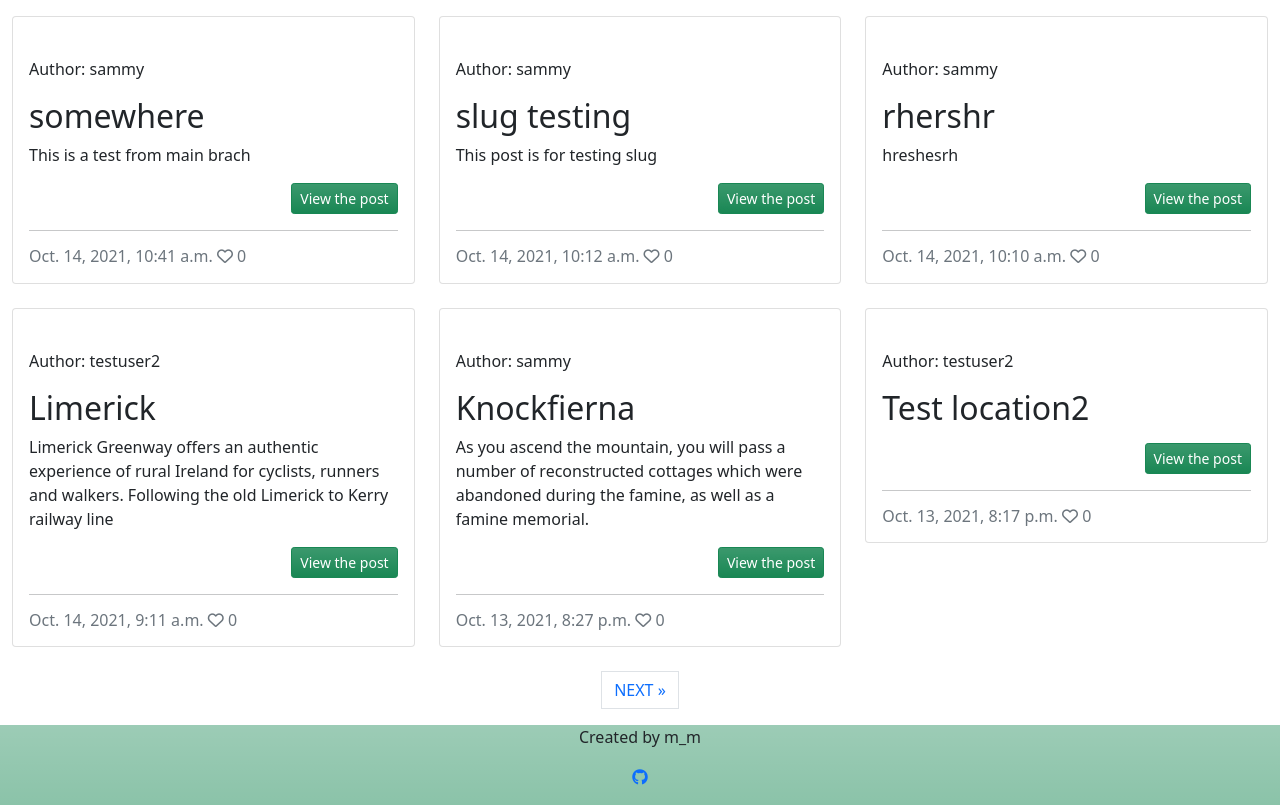
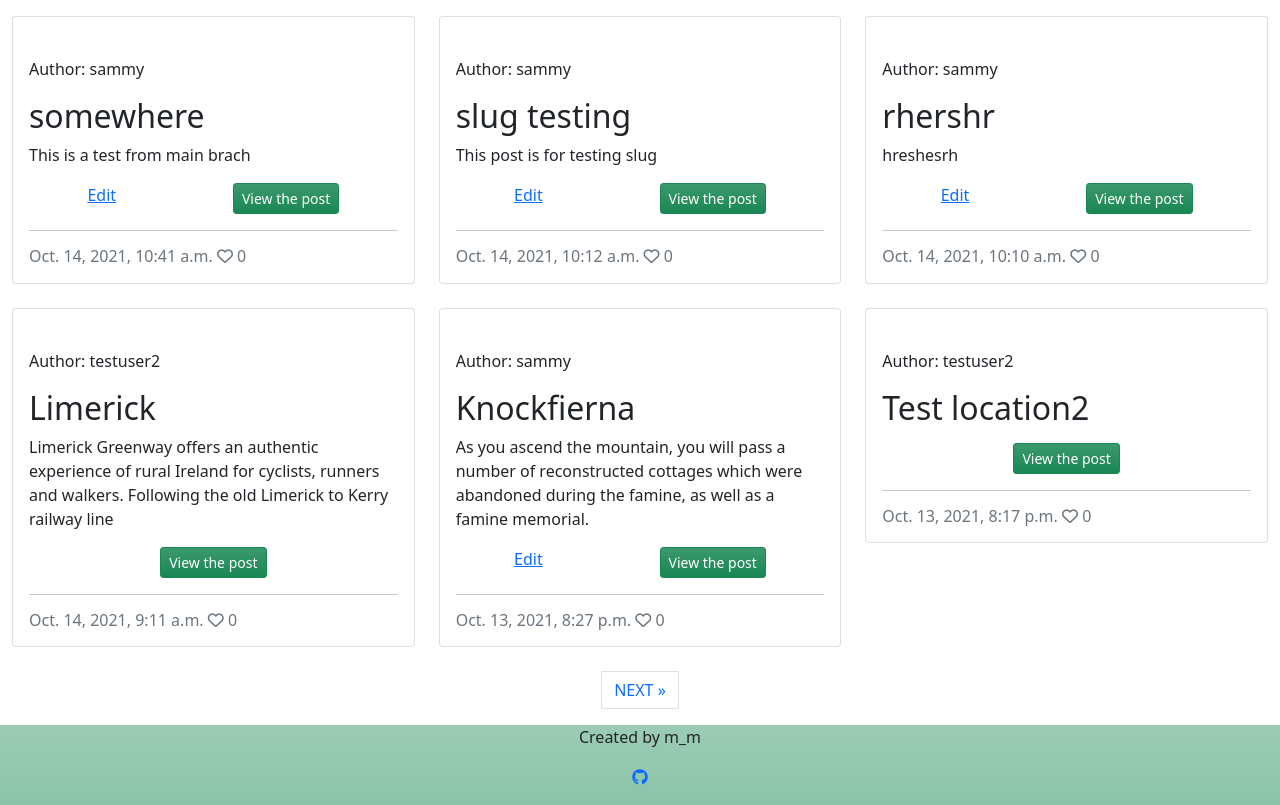
Before and after one commit to mwmlln/tails-on-trails, a Django app: page /posts/ in a window 1280 px wide. Shown: the part 58-863 px from the top of the page. Run offline with Django 3.2, Linux system fonts and the light colour scheme; a user stored in the database is signed in; data comes from the database, SQL or seed files in the repository; both versions use the stored data as it was after the commit; some libraries are stand-ins or nearby versions.

Commit message:
ADD post_edit page created but not successfully linked to the editing page yet

```diff
--- a/forum/urls.py
+++ b/forum/urls.py
@@ -7,6 +7,7 @@ urlpatterns = [
     path('', views.index, name='home'),
     path('posts/', views.PostList.as_view(), name='posts'),
     path('create/', views.create_post, name='create_post'),
+    path('edit_post/<slug:slug>', views.edit_post, name='post_edit'),
     path('<slug:slug>/', views.PostDetail.as_view(), name='post_detail'),
     path('like/<slug:slug>', views.PostLike.as_view(), name='post_like'),
   ]
--- a/forum/views.py
+++ b/forum/views.py
@@ -6,7 +6,7 @@ from django.views import generic, View
 from django.views.generic.edit import CreateView
 from django.utils.decorators import method_decorator
 from django.contrib.auth.decorators import login_required
-from django.http import HttpResponseRedirect
+from django.http import HttpResponseRedirect, Http404
 from .models import Post
 
 
@@ -94,7 +94,6 @@ class PostLike(View):
 def create_post(request):
     create_post_form = forms.CreatePostForm(request.POST or None)
     if create_post_form.is_valid():
-        create_post_form.instance.slug = ('title',)
         create_post_form.instance.author = request.user
         create_post_form.save()
         return redirect('posts')
@@ -103,23 +102,19 @@ def create_post(request):
         'create_post_form': create_post_form,
     })
 
-
-# class PostCreate(CreateView):
-#     template_name = 'post_create.html'
-#     model = Post
-#     fields = [
-#         'title',
-#         'location',
-#         'excerpt',
-#         'featured_image',
-#         'content',
-#     ]
-#     prepopulated_fields = {'slug': ('title',)}
-#     if
-#     success_url = reverse_lazy('posts')
-
-
-
+def edit_post(request, slug):
+    post = get_object_or_404(Post, slug=slug)
+    if Post.author != request.user.id:
+        raise Http404
+    edit_post_form = forms.CreatePostForm(request.POST or None, instance=Post)
+    if edit_post_form.is_valid():
+        edit_post_form.save()
+        return redirect('posts')
+    return render(
+        request, 'post_edit.html', context= {
+        'edit_post_form': edit_post_form,
+        'slug': slug,
+    })
 
 
 # @login_required
--- a/templates/post_list.html
+++ b/templates/post_list.html
@@ -15,8 +15,7 @@
                         <div class="card-body">
                             <div class="image-container">
                                 {% if "placeholder" in post.featured_image.url %}
-                                <img class="card-img-top"
-                                    src="{% static 'images/default_image.png' %}">
+                                <img class="card-img-top" src="{% static 'images/default_image.png' %}">
                                 {% else %}
                                 <img class="card-img-top" src=" {{ post.featured_image.url }}">
                                 {% endif %}
@@ -27,12 +26,21 @@
                             <div>
                                 <h2 class="card-title">{{ post.location }}</h2>
                                 <p class="card-text">{{ post.excerpt }}</p>
+
+                                <div class="d-flex justify-content-around">
                                 {% if user.is_authenticated %}
-                                <div class="d-flex justify-content-end">
-                                <a class="btn btn-success btn-sm bg-gradient" href="{% url 'post_detail' post.slug %}"
-                                    role="button">View the post</a>
+
+                                    {% if post.author.id == user.id %}
+                                    <div class="">
+                                        <a href="{% url 'post_edit' post.slug %}">Edit</a>
+                                    </div>
+                                    {% endif %}
+                                <div class="">
+                                    <a class="btn btn-success btn-sm bg-gradient"
+                                        href="{% url 'post_detail' post.slug %}" role="button">View the post</a>
                                 </div>
                                 {% endif %}
+                            </div>
                             </div>
                             <hr />
                             <p class="card-text text-muted h6">{{ post.created_on}} <i class="far fa-heart"></i>
```
Also changed, not shown: templates/post_edit.html (added, +15 -0 lines), db.sqlite3, forum/forms.py (line endings or trailing spaces).
